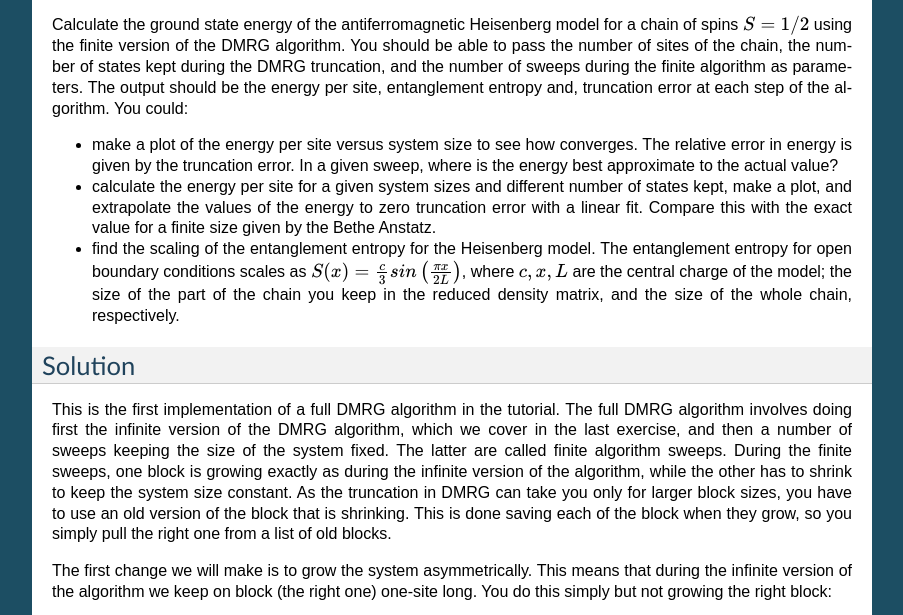
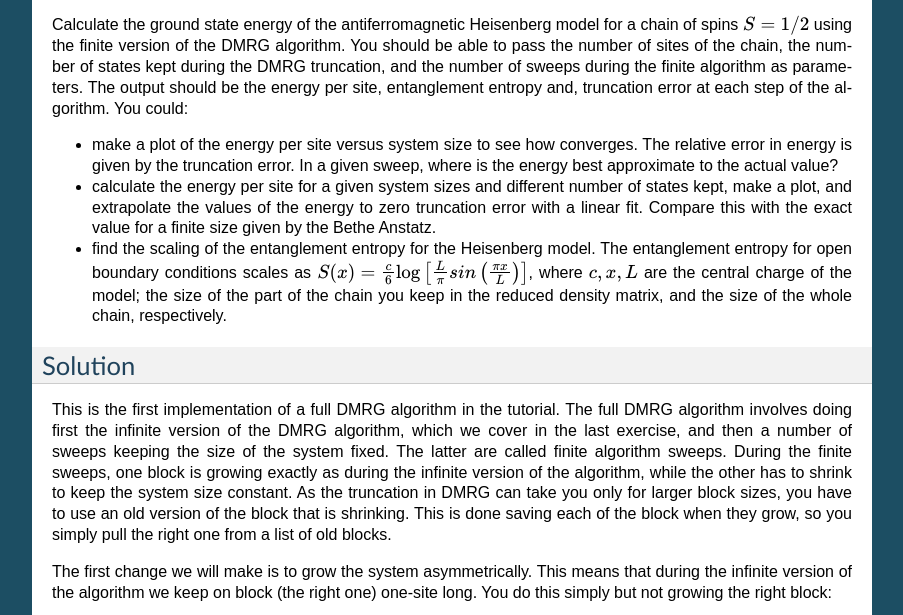
Before and after one commit to iglpdc/dmrg101_tutorial, a Sphinx documentation site: the page built from docs/finite_heisenberg.rst, in a window 1280 px wide and 900 px high, scrolled down 346 px, cut to the strip 0-615 px from the top of the window. Shown: the whole strip, without its empty margins (198-1101 px from the left). Built offline with Sphinx 7.4.7, drawn with Linux system fonts in a browser that asks for light colours; formulas are drawn with MathJax 3; pages that are not in the unit, such as notebooks, are missing from menus.

Commit message:
More fixes.

```diff
--- a/docs/finite_heisenberg.rst
+++ b/docs/finite_heisenberg.rst
@@ -39,10 +39,10 @@
   exact value for a finite size given by the Bethe Anstatz.
 - find the scaling of the entanglement entropy for the Heisenberg model.
   The entanglement entropy for open boundary conditions scales as
-  :math:`S(x)=\frac{c}{3}sin\left(\frac{\pi x}{2L}\right)`, where
-  :math:`c, x, L` are the central charge of the model; the size of the
-  part of the chain you keep in the reduced density matrix, and the size
-  of the whole chain, respectively.
+  :math:`S(x)=\frac{c}{6}\log\left[\frac{L}{\pi}sin\left(\frac{\pi
+  x}{L}\right)\right]`, where :math:`c, x, L` are the central charge of
+  the model; the size of the part of the chain you keep in the reduced
+  density matrix, and the size of the whole chain, respectively.
 
 Solution
 --------
--- a/docs/infinite_heisenberg.rst
+++ b/docs/infinite_heisenberg.rst
@@ -35,14 +35,13 @@
   number of states kept, make a plot, and extrapolate the values of the
   energy to zero truncation error with a linear fit. Compare this with the
   exact value for a finite size given by the Bethe Anstatz.
-
 - extract the central charge for the Heisenberg model. The entanglement
   entropy for open boundary conditions scales as
   :math:`S(x)=\frac{c}{6}\log\left[\frac{L}{\pi}sin\left(\frac{\pi
   x}{L}\right)\right]`, where :math:`c, x, L` are the central charge of
   the model; the size of the part of the chain you keep in the reduced
   density matrix, and the size of the whole chain, respectively. In the
-  infinite version of DMRG you are restricted to :math:`x=L/2`, but it
+  infinite version of DMRG you are restricted to :math:`x=L/2`, but it is
   enough to make a guess.
 
 Solution
```
